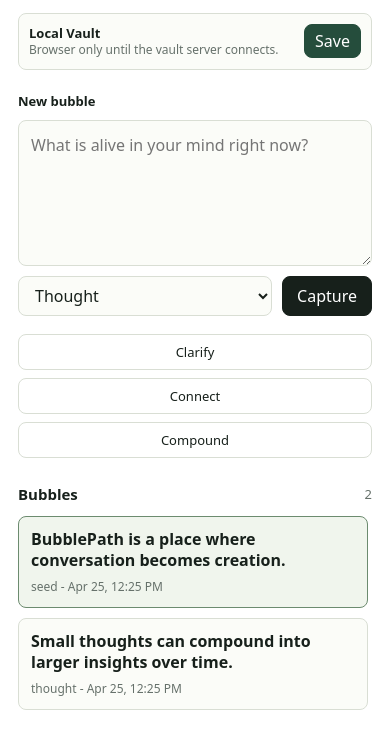
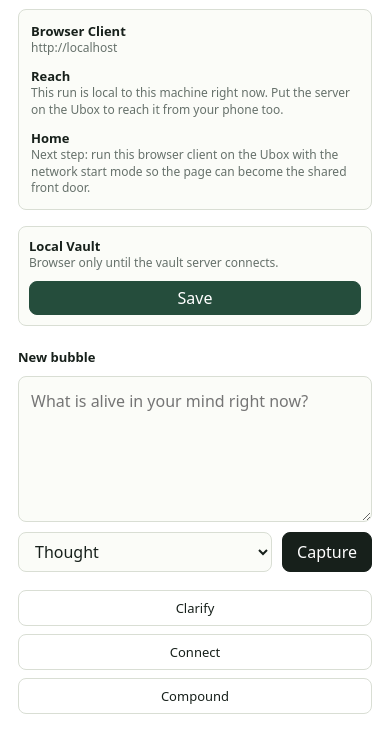
Before and after one commit to SoapLogistics/BubblePath-SecondBrain, a website: page index.html in a window 390 px wide. Shown: the part 95-824 px from the top of the page. Drawn offline with Linux system fonts and the light colour scheme; no server answers.

Commit message:
Add browser client network launch path

```diff
--- a/app.js
+++ b/app.js
@@ -109,7 +109,10 @@ const elements = {
   vaultBannerText: document.querySelector("#vault-banner-text"),
   backupSummary: document.querySelector("#backup-summary"),
   backupList: document.querySelector("#backup-list"),
-  saveToast: document.querySelector("#save-toast")
+  saveToast: document.querySelector("#save-toast"),
+  clientOrigin: document.querySelector("#client-origin"),
+  clientReach: document.querySelector("#client-reach"),
+  clientHome: document.querySelector("#client-home")
 };
 
 hydrateSettings();
@@ -355,6 +358,7 @@ window.addEventListener("pointerup", () => {
 });
 
 function render(options = {}) {
+  renderClientSurface();
   elements.count.textContent = state.bubbles.length;
   elements.vaultStatus.textContent = vaultAvailable ? "Vault on" : "Browser";
   elements.vaultMode.textContent = vaultAvailable ? "Disk vault active" : "Browser fallback";
@@ -369,6 +373,21 @@ function render(options = {}) {
   renderMap();
   renderDetail(options);
   renderBackups();
+}
+
+function renderClientSurface() {
+  const origin = window.location.origin;
+  const hostname = window.location.hostname;
+  const isLocalOnly = ["127.0.0.1", "localhost"].includes(hostname);
+  const isNetworkHost = !isLocalOnly && Boolean(hostname);
+
+  elements.clientOrigin.textContent = origin;
+  elements.clientReach.textContent = isLocalOnly
+    ? "This run is local to this machine right now. Put the server on the Ubox to reach it from your phone too."
+    : `This run is network-visible at ${origin}, so your Mac and phone can use the same browser surface while the server stays up.`;
+  elements.clientHome.textContent = isNetworkHost
+    ? "This page is already running from a shared host, which is the right shape for the future Ubox-first setup."
+    : "Next step: run this browser client on the Ubox with the network start mode so the page can become the shared front door.";
 }
 
 function renderList() {
--- a/index.html
+++ b/index.html
@@ -15,6 +15,21 @@
           <div>
             <h1>BubblePath</h1>
             <p>Let the thought arrive. Shape it when it is ready.</p>
+          </div>
+        </div>
+
+        <div class="client-card">
+          <div>
+            <strong>Browser Client</strong>
+            <span id="client-origin">Checking where this page is running...</span>
+          </div>
+          <div>
+            <strong>Reach</strong>
+            <span id="client-reach">Figuring out whether this is local-only or network-ready.</span>
+          </div>
+          <div>
+            <strong>Home</strong>
+            <span id="client-home">This surface is meant to grow into the Mac-and-phone client while the heavier work lives on the Ubox.</span>
           </div>
         </div>
 
--- a/server.js
+++ b/server.js
@@ -3,6 +3,7 @@ const fs = require("node:fs");
 const path = require("node:path");
 
 const root = __dirname;
+const host = process.env.HOST || "127.0.0.1";
 const port = Number(process.env.PORT || 5173);
 const vaultDir = path.join(root, "bubblepath-vault");
 const backupsDir = path.join(vaultDir, "backups");
@@ -72,8 +73,8 @@ const server = http.createServer(async (req, res) => {
   }
 });
 
-server.listen(port, "127.0.0.1", () => {
-  console.log(`BubblePath vault server running at http://127.0.0.1:${port}`);
+server.listen(port, host, () => {
+  console.log(`BubblePath vault server running at http://${host}:${port}`);
   console.log(`Vault: ${vaultDir}`);
 });
 
--- a/styles.css
+++ b/styles.css
@@ -113,6 +113,32 @@ button.secondary:hover,
   gap: 12px;
   align-items: center;
   margin-bottom: 16px;
+}
+
+.client-card {
+  display: grid;
+  gap: 10px;
+  margin-bottom: 16px;
+  border: 1px solid var(--line);
+  border-radius: 8px;
+  background: #fbfcf8;
+  padding: 12px;
+}
+
+.client-card strong,
+.client-card span {
+  display: block;
+}
+
+.client-card strong {
+  font-size: 13px;
+}
+
+.client-card span {
+  color: var(--muted);
+  font-size: 12px;
+  line-height: 1.4;
+  overflow-wrap: anywhere;
 }
 
 .vault-banner {
@@ -663,3 +689,61 @@ select {
     grid-template-columns: 1fr;
   }
 }
+
+@media (max-width: 560px) {
+  .brand-row {
+    align-items: flex-start;
+  }
+
+  .mark {
+    width: 42px;
+    height: 42px;
+  }
+
+  h1 {
+    font-size: 24px;
+  }
+
+  .vault-banner,
+  .map-toolbar,
+  .backup-item,
+  .detail-heading,
+  .section-title {
+    grid-template-columns: 1fr;
+    align-items: start;
+  }
+
+  .vault-banner,
+  .map-toolbar,
+  .detail-heading,
+  .section-title {
+    display: grid;
+    justify-content: stretch;
+  }
+
+  .bubble-list {
+    max-height: 34vh;
+  }
+
+  .path-map {
+    min-height: 420px;
+  }
+
+  .bubble-node {
+    width: 96px;
+    padding: 12px;
+  }
+
+  .bubble-node span {
+    font-size: 12px;
+  }
+
+  .messages {
+    max-height: 260px;
+  }
+
+  .backup-item button,
+  #quick-save-vault {
+    width: 100%;
+  }
+}
```
Also changed, not shown: HANDOFF_NOTES.md (+9 -1 lines), PROJECT_STATUS.md (+7 -1 lines), package.json (added, +10 -0 lines).
